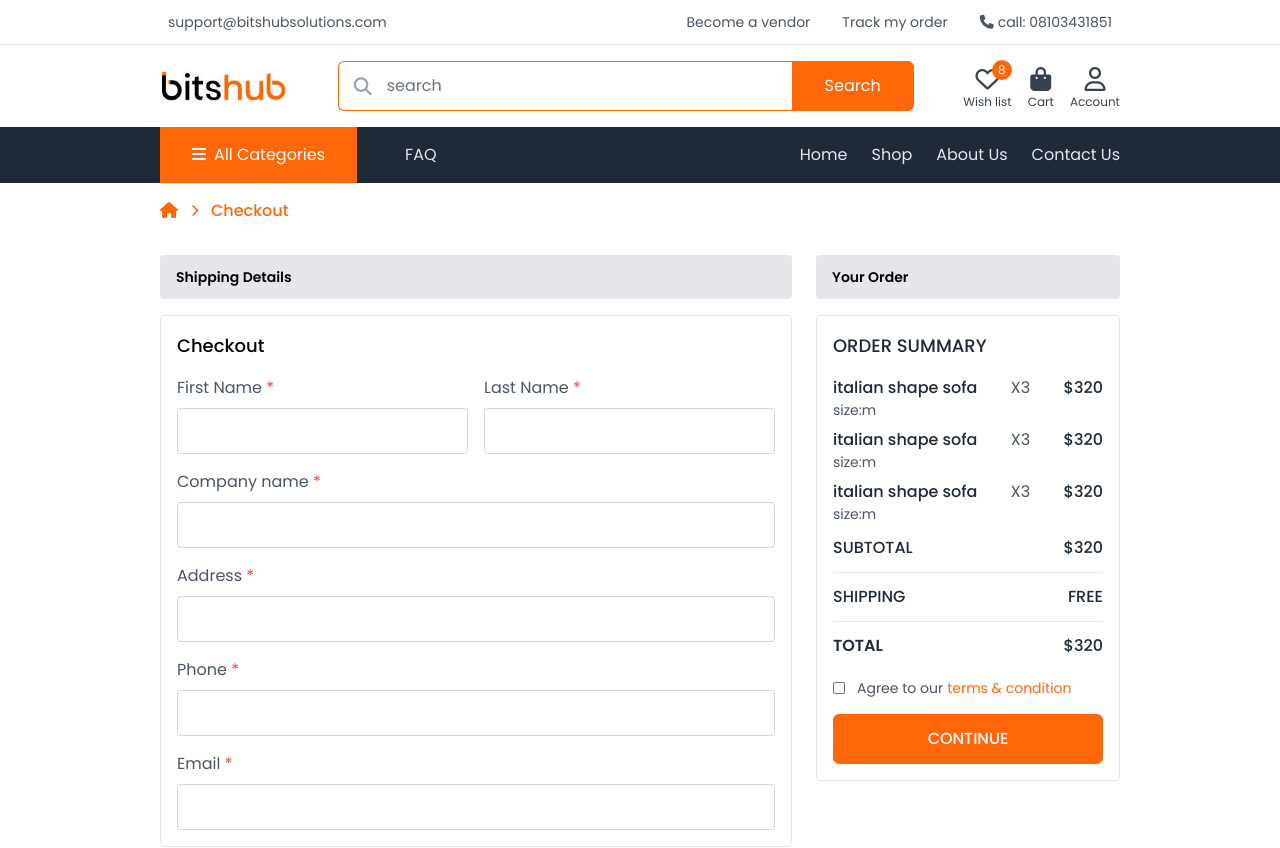
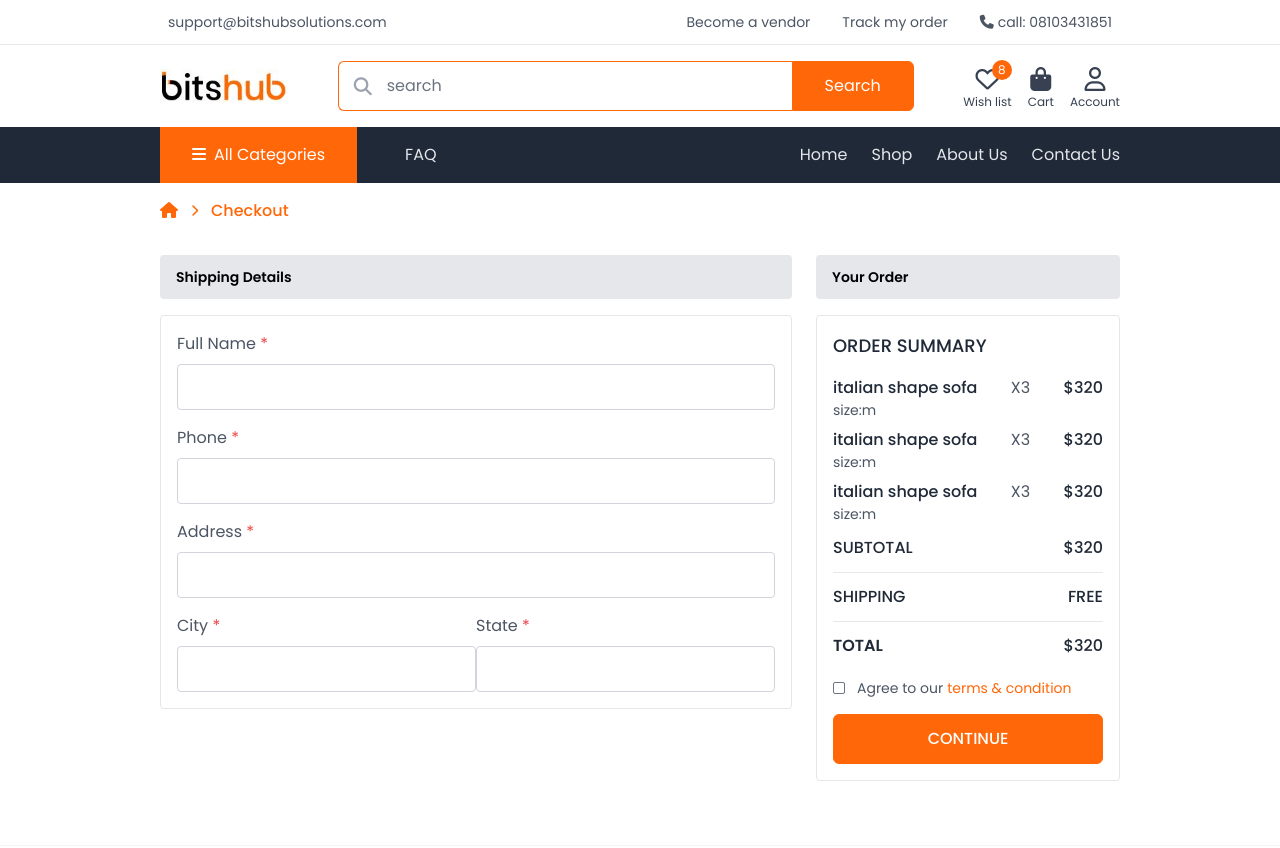
Before and after one commit to samsiteweb/bitshub-frontend, a React (Create React App) app: page /shipping in a window 1280 px wide. Shown: the top 848 px of the page. Built offline with nearby package versions, Linux system fonts and the light colour scheme.

Commit message:
updated signin and register routing and redirect

```diff
--- a/src/App.js
+++ b/src/App.js
@@ -34,7 +34,7 @@ function App() {
       <ToastContainer />
       <Header />
       <Routes>
-        <Route path="/" element={<HomeScreen />} />
+        <Route exact path="/" element={<HomeScreen />} />
         <Route path="/about" element={<AboutScreen />} />
         <Route path="/shop" element={<ShopScreen />} />
         <Route path="/contact" element={<ContactScreen />} />
--- a/src/screens/Login.js
+++ b/src/screens/Login.js
@@ -1,5 +1,5 @@
 import React, { useEffect, useState } from "react";
-import { useNavigate, useLocation, Link } from "react-router-dom";
+import { useNavigate, useLocation, Link, useParams } from "react-router-dom";
 import { useDispatch, useSelector } from "react-redux";
 import { signin } from "../actions/userActions";
 import LoadingBox from "../components/LoadingBox";
@@ -10,7 +10,6 @@ const Login = (props) => {
   const { search } = useLocation();
   const redirectInUrl = new URLSearchParams(search).get("redirect");
   const redirect = redirectInUrl ? redirectInUrl : "/";
-  console.log(redirect);
 
   const [tab, setTab] = useState("login");
   const [email, setEmail] = useState("");
@@ -19,7 +18,6 @@ const Login = (props) => {
   const signinData = useSelector((state) => state?.userSignin);
   const { loading, error, userInfo } = signinData;
   const customId = "custom-id-yes";
-
   const dispatch = useDispatch();
 
   const signinHandler = (e) => {
@@ -32,9 +30,9 @@ const Login = (props) => {
   });
   useEffect(() => {
     if (userInfo) {
-      navigate(`/${redirect}` || "/");
+      navigate(redirect);
     }
-  }, [navigate, redirect, userInfo]);
+  }, [redirect, userInfo, navigate]);
 
   return (
     <div className="container py-16">
@@ -87,7 +85,7 @@ const Login = (props) => {
                 onClick={() => {
                   setTab("forgot-password");
                 }}
-                href="/#"
+                href="/"
                 className="text-primary cursor-pointer"
               >
                 Forgot password?
@@ -120,7 +118,7 @@ const Login = (props) => {
           <p className="mt-4 text-gray-600 text-center">
             Don't have an account?
             <span className="text-primary cursor-pointer">
-              <Link to={`/register?redirect=${redirect}`}>Sign up</Link>
+              <Link to={`/register?redirect=${redirect}`}>Create account</Link>
             </span>
           </p>
         </div>
--- a/src/screens/Register.js
+++ b/src/screens/Register.js
@@ -5,11 +5,10 @@ import { register } from "../actions/userActions";
 import { toast } from "react-toastify";
 
 const Register = () => {
+  const navigate = useNavigate();
   const { search } = useLocation();
-  const navigate = useNavigate();
   const redirectInUrl = new URLSearchParams(search).get("redirect");
   const redirect = redirectInUrl ? redirectInUrl : "/";
-
   const [name, setName] = useState("");
   const [email, setEmail] = useState("");
   const [password, setPassword] = useState("");
@@ -35,7 +34,7 @@ const Register = () => {
   });
   useEffect(() => {
     if (userInfo) {
-      navigate(`/${redirect}` || "/");
+      navigate(redirect);
     }
   }, [navigate, redirect, userInfo]);
   return (
--- a/src/screens/Shipping.js
+++ b/src/screens/Shipping.js
@@ -1,7 +1,12 @@
-import React from "react";
+import React, { useState } from "react";
 import Breadcrumbs from "../components/Breadcrumbs";
 
 const Shipping = () => {
+  const [name, setName] = useState("");
+  const [phone, setPhone] = useState("");
+  const [address, setAddress] = useState("");
+  const [city, setCity] = useState("");
+  const [state, setState] = useState("");
   return (
     <div>
       <Breadcrumbs page="Checkout" />
@@ -11,45 +16,73 @@ const Shipping = () => {
             <p className="px-4 py-3 text-sm font-semibold">Shipping Details</p>
           </div>
           <div className="border border-gray-200 p-4 rounded">
-            <p className="text-lg font-medium capitalize mb-4">Checkout</p>
             <div className="space-y-4">
-              <div className="grid grid-cols-2 gap-4">
               <div>
                 <label htmlFor="" className="text-gray-600 mb-2 block">
-                    First Name <span className="text-red-500">*</span>
+                  Full Name <span className="text-red-500">*</span>
                 </label>
-                  <input type="text" className="input-box" />
+                <input
+                  id="name"
+                  type="text"
+                  onChange={(e) => {
+                    setName(e.target.value);
+                  }}
+                  className="input-box"
+                />
               </div>
               <div>
                 <label htmlFor="" className="text-gray-600 mb-2 block">
-                    Last Name <span className="text-red-500">*</span>
+                  Phone <span className="text-red-500">*</span>
                 </label>
-                  <input type="text" className="input-box" />
-                </div>
-              </div>
-              <div>
-                <label htmlFor="" className="text-gray-600 mb-2 block">
-                  Company name <span className="text-red-500">*</span>
-                </label>
-                <input type="text" className="input-box" />
+                <input
+                  id="phone"
+                  type="number"
+                  onChange={(e) => {
+                    setPhone(e.target.value);
+                  }}
+                  className="input-box"
+                />
               </div>
               <div>
                 <label htmlFor="" className="text-gray-600 mb-2 block">
                   Address <span className="text-red-500">*</span>
                 </label>
-                <input type="text" className="input-box" />
+                <input
+                  id="address"
+                  type="text"
+                  onChange={(e) => {
+                    setAddress(e.target.value);
+                  }}
+                  className="input-box"
+                />
+              </div>
+              <div className="flex">
+                <div>
+                  <label htmlFor="" className="text-gray-600 mb-2 block">
+                    City <span className="text-red-500">*</span>
+                  </label>
+                  <input
+                    id="city"
+                    type="text"
+                    onChange={(e) => {
+                      setCity(e.target.value);
+                    }}
+                    className="input-box"
+                  />
                 </div>
                 <div>
                   <label htmlFor="" className="text-gray-600 mb-2 block">
-                  Phone <span className="text-red-500">*</span>
+                    State <span className="text-red-500">*</span>
                   </label>
-                <input type="text" className="input-box" />
+                  <input
+                    id="state"
+                    type="text"
+                    onChange={(e) => {
+                      setState(e.target.value);
+                    }}
+                    className="input-box"
+                  />
                 </div>
-              <div>
-                <label htmlFor="" className="text-gray-600 mb-2 block">
-                  Email <span className="text-red-500">*</span>
-                </label>
-                <input type="text" className="input-box" />
               </div>
             </div>
           </div>
--- a/src/screens/ShoppingCart.js
+++ b/src/screens/ShoppingCart.js
@@ -8,20 +8,11 @@ import Button from "../components/Button";
 // import { addToCart } from "../actions/cartActions";
 
 const ShoppingCart = () => {
-  // const params = useParams();
-  // const { _id: productId } = params;
   const [searchParams, setSearchParams] = useSearchParams();
   const navigate = useNavigate();
   const qty = Number(searchParams.get("qty"));
   const cart = useSelector((state) => state?.cart);
   const { cartItems } = cart;
-
-  // const dispatch = useDispatch();
-  // useEffect(() => {
-  //   if (productId) {
-  //     dispatch(addToCart(productId, qty));
-  //   }
-  // }, [dispatch, productId, qty]);
 
   return (
     <div>
@@ -30,9 +21,6 @@ const ShoppingCart = () => {
         <div className="space-y-4 col-span-12 lg:col-span-8">
           <div className="bg-gray-200 text-black mb-4 rounded">
             <p className="px-4 py-3 text-sm font-semibold">Billing details</p>
-            {/* <p className="px-4 py-3 text-sm font-semibold">
-              productId: {productId} quantity:{qty}
-            </p> */}
           </div>
           {cartItems.length === 0 ? (
             <MessageBox>
@@ -71,7 +59,7 @@ const ShoppingCart = () => {
             <Button
               disabled={cartItems.length === 0 ? true : false}
               onClick={() => {
-                navigate("/login?redirect=shipping");
+                navigate("/login?redirect=/shipping");
               }}
               primary
               className="w-full px-8 py-2 font-medium"
```
Lines whose indentation alone changed are shown as unchanged.
